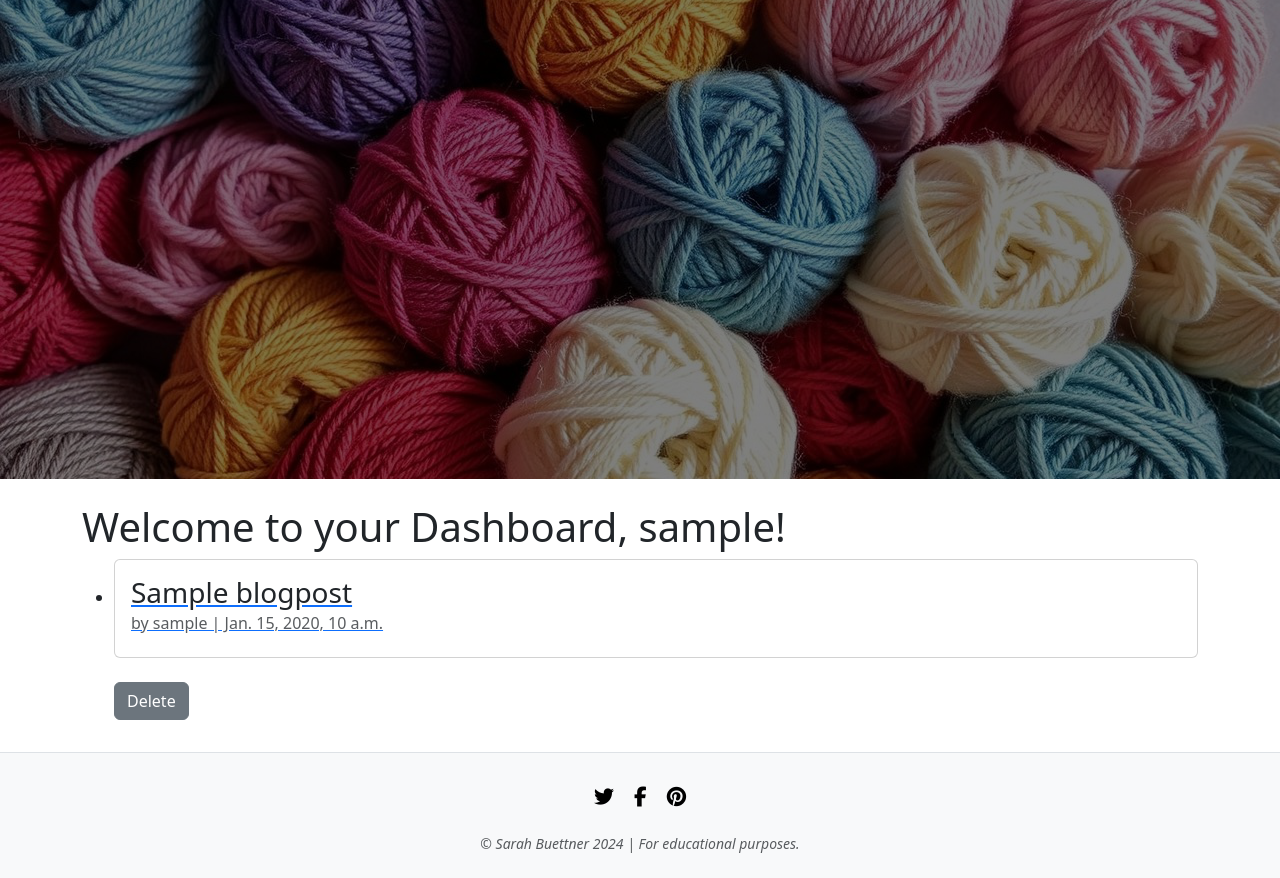
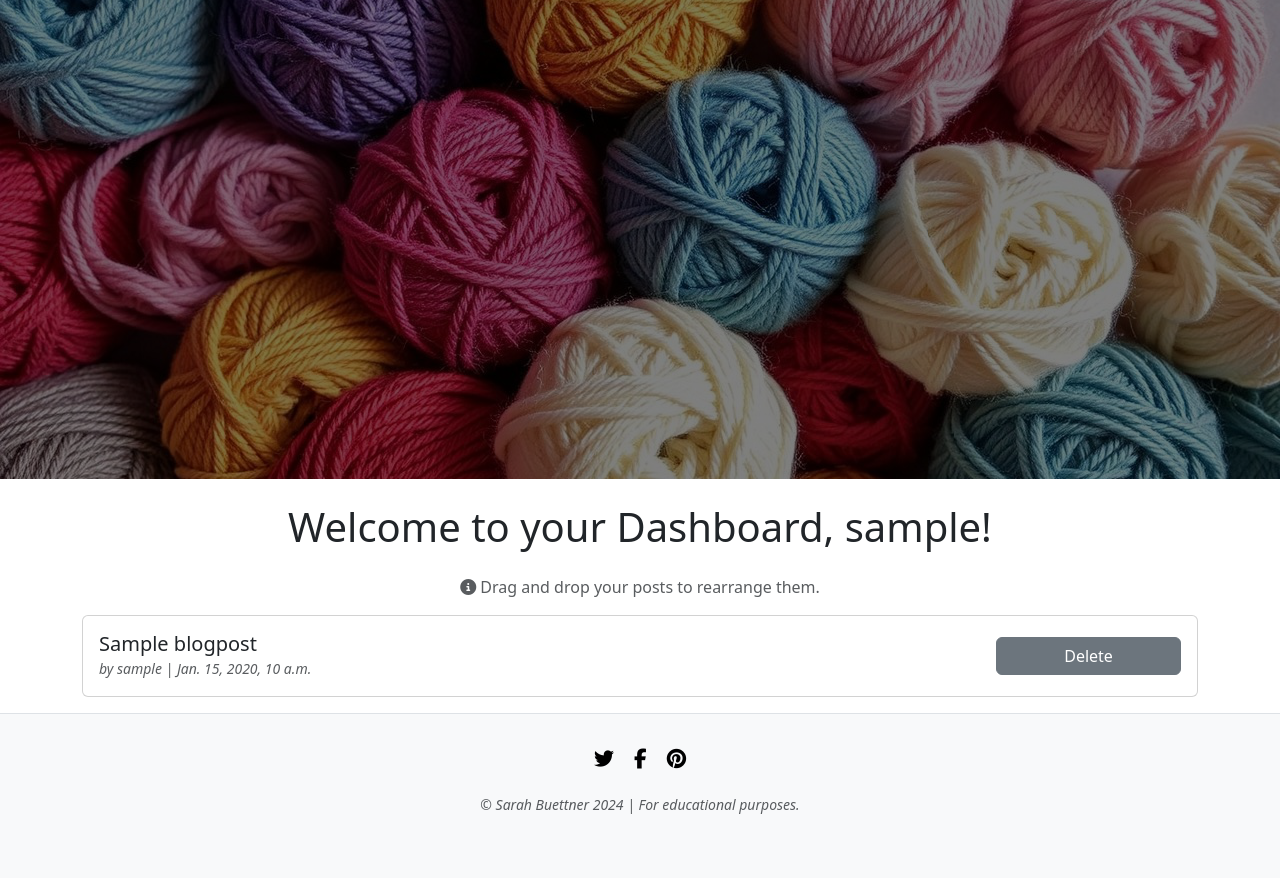
Before and after one commit to Sarah-Bue/knit-space, a Django app: page /dashboard/ in a window 1280 px wide. Shown: the part 57-935 px from the top of the page. After the commit the page ends 871 px from the top, so only its background shows below. Run offline with Django 4.2, Linux system fonts and the light colour scheme; a user stored in the database is signed in; tables that the repository leaves empty hold one stand-in row (values such as "Sample post"); some libraries are stand-ins or nearby versions.

Commit message:
fix: update bootstrap in dashboard.html, index.html, and base.html after fixing redundant bootstrap / css code

```diff
--- a/dashboard/templates/dashboard/dashboard.html
+++ b/dashboard/templates/dashboard/dashboard.html
@@ -28,35 +28,54 @@
         </div>
     {% endif %}
 
+    <!-- Customized Greeting -->
+    <h1 class="post-title text-center pb-3">Welcome to your Dashboard, {{ request.user.username }}!</h1>
+
+    <!-- Sorting Instructions (only visible if there are saved posts) -->
+    {% if saved_posts %}
         <div class="row">
-        <h1 class="post-title">Welcome to your Dashboard, {{ request.user.username }}!</h1>
+            <p class="text-center text-muted"><i class="fa-solid fa-circle-info"></i> Drag and drop your posts to rearrange them.</p>
         </div>
+    {% endif %}
+
+    <!-- Saved Posts -->
     <div class="row">
         <div class="saved-posts">
             <!-- The sortable functionality has been adapted from https://jqueryui.com/sortable/ -->
-            <ul id="sortable">
-            <!-- Iterate over saved_posts and display each one -->
+            <ul id="sortable" class="list-unstyled">
                 {% for saved_post in saved_posts %}
-                <!-- Each saved post as list item to be sortable -->
-                <li class="ui-state-default" data-id="{{ saved_post.id }}">
-                    <!-- Clickable link -->
-                    <a href="{% url 'blogpost_detail' slug=saved_post.post.slug %}" class="card-link">
-                        <div class="card mb-4 hover-card">
+                    <li class="ui-state-default mb-3" data-id="{{ saved_post.id }}">
+                        <div class="card hover-card">
+                            <div class="row g-0 align-items-center">
+                                <!-- Post Details -->
+                                <div class="col-md-9">
+                                    <!-- Clickable to return to full page post view -->
+                                    <a href="{% url 'blogpost_detail' slug=saved_post.post.slug %}" class="text-decoration-none text-dark">
                                         <div class="card-body">
-                                <h3 class="card-title">{{ saved_post.post.title }}</h3>
-                                <h6 class="card-subtitle mb-2 text-muted">by {{ saved_post.post.author }} | {{ saved_post.post.created_on }}</h6>
+                                            <!-- Title -->
+                                            <h5 class="card-title m-0">{{ saved_post.post.title }}</h5>
+                                            <!-- Meta Information -->
+                                            <p class="card-text"><small class="text-muted"><em>by {{ saved_post.post.author }} | {{ saved_post.post.created_on }}</em></small></p>
+                                        </div>
+                                    </a>
+                                </div>
+                                <!-- Responsive Button Area -->
+                                <div class="col-12 col-md-3 text-center text-md-end px-3 mt-2 mt-md-0 pb-3 pb-md-0">
+                                    <!-- Form for deleting the post -->
+                                    <form action="{% url 'delete_saved_post' post_id=saved_post.post.id %}" method="post" class="mb-0">
+                                        {% csrf_token %}
+                                        <!-- Delete Button -->
+                                        <button type="submit" class="btn btn-secondary w-75 w-md-auto">Delete</button>
+                                    </form>
                                 </div>
                             </div>
-                    </a>
-                    <!-- Delete Post Button -->
-                    <form action="{% url 'delete_saved_post' post_id=saved_post.post.id %}" method="post" style="display:inline;">
-                        {% csrf_token %}
-                        <button type="submit" class="btn btn-secondary mb-3">Delete</button>
-                    </form>
+                        </div>
                     </li>
+                <!-- Placeholder text if no saved posts are available. -->
                 {% empty %}
-                <p>No saved posts yet. Start saving your favorite blog posts!</p>
+                    <p class="text-center">No saved posts yet. <a class="link-dark link-offset-2 link-underline-opacity-25 link-underline-opacity-100-hover" href="{% url 'home' %}">Start saving your favorite blog posts!</a></p>
                 {% endfor %}
+            </ul>
         </div>
     </div>
 </div>
--- a/static/css/style.css
+++ b/static/css/style.css
@@ -9,6 +9,7 @@
     min-height: 60vh;
     color: white;
 }
+
 .hero-overlay {
     position: absolute;
     top: 0;
@@ -17,6 +18,7 @@
     height: 100%;
     background-color: rgba(0, 0, 0, 0.5);
 }
+
 .hero-content {
     height: 100%;
     display: flex;
@@ -25,8 +27,29 @@
     flex-direction: column;
     position: relative;
 }
+
 .subheading {
     font-size: 1.25rem;
+}
+
+
+/* Preview Cards */
+.container .card {
+    display: flex;
+    flex-direction: column;
+    height: 100%;
+}
+
+.container .card img {
+    height: 200px; /* Set a fixed height for images */
+    object-fit: cover; /* Ensures the image covers the entire box without distorting */
+}
+
+.container .card-body {
+    flex: 1; /* Makes the card body take the remaining space */
+    display: flex;
+    flex-direction: column;
+    justify-content: space-between; /* Distributes the space equally */
 }
 
 
--- a/templates/base.html
+++ b/templates/base.html
@@ -94,6 +94,7 @@
     </nav>
 
     <!-- Header with Hero Image -->
+    <!-- The header section has been adapted from Bootstrap's "Clean Blog" template -->
     <header class="hero-header">
         <!-- Translucent Overlay -->
         <div class="hero-overlay"></div>
@@ -116,6 +117,7 @@
     </main>
 
     <!-- Footer-->
+    <!-- The footer section has been adapted from Bootstrap's "Clean Blog" template -->
     <footer class="border-top bg-light py-4">
         <div class="container">
             <div class="row justify-content-center">
```
Also changed, not shown: blog/templates/blog/index.html (+18 -22 lines). Lines whose indentation alone changed are shown as unchanged.
